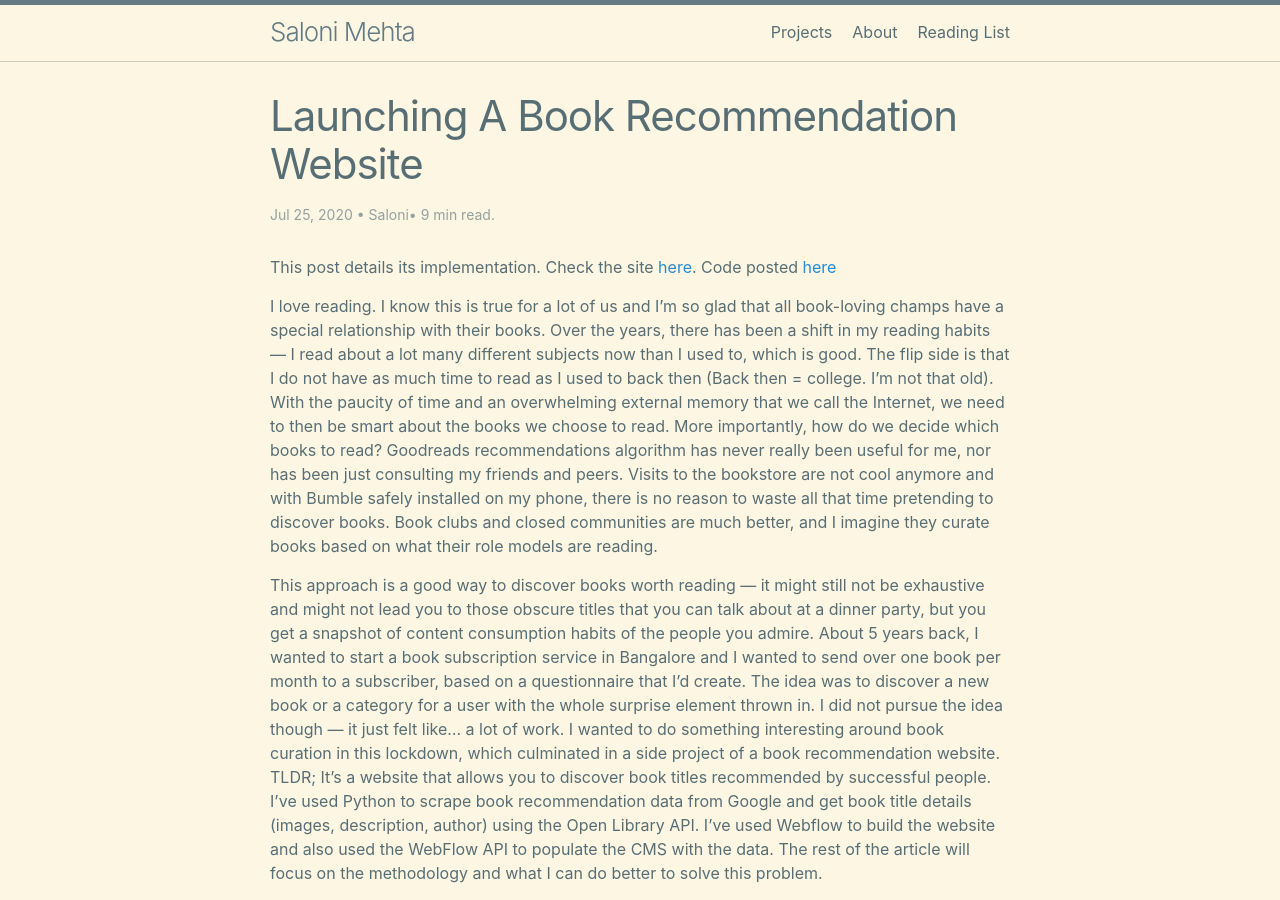
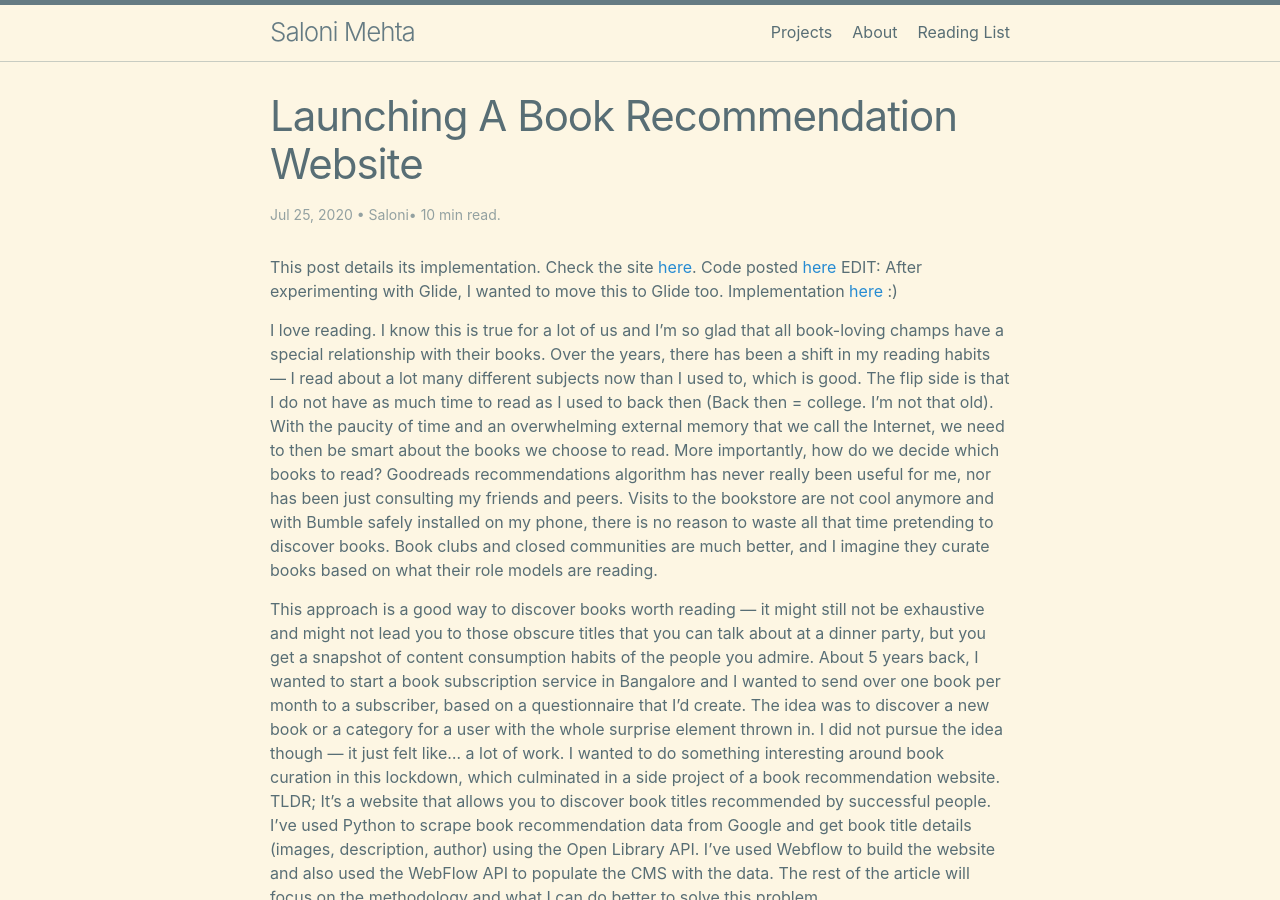
Before and after one commit to salonimehta073/mydoctheme, a Jekyll site: the page built from _posts/2020-07-25-Launching-a-book-recommendation-website.md, in a window 1280 px wide and 900 px high. Built offline with Jekyll 4.4.1, drawn with Linux system fonts in a browser that asks for light colours.

Commit message:
Update 2020-07-25-Launching-a-book-recommendation-website.md

```diff
--- a/_posts/2020-07-25-Launching-a-book-recommendation-website.md
+++ b/_posts/2020-07-25-Launching-a-book-recommendation-website.md
@@ -8,6 +8,7 @@ image:
 ---
 
 This post details its implementation. Check the site [here](https://inspiron.webflow.io/). Code posted [here](https://github.com/salonimehta073/inspiron)
+EDIT: After experimenting with Glide, I wanted to move this to Glide too. Implementation [here](https://inspired-reading.glideapp.io/) :)
 
 
 I love reading. I know this is true for a lot of us and I’m so glad that all book-loving champs have a special relationship with their books. Over the years, there has been a shift in my reading habits — I read about a lot many different subjects now than I used to, which is good. The flip side is that I do not have as much time to read as I used to back then (Back then = college. I’m not that old). With the paucity of time and an overwhelming external memory that we call the Internet, we need to then be smart about the books we choose to read. More importantly, how do we decide which books to read? Goodreads recommendations algorithm has never really been useful for me, nor has been just consulting my friends and peers. Visits to the bookstore are not cool anymore and with Bumble safely installed on my phone, there is no reason to waste all that time pretending to discover books. Book clubs and closed communities are much better, and I imagine they curate books based on what their role models are reading.
```
